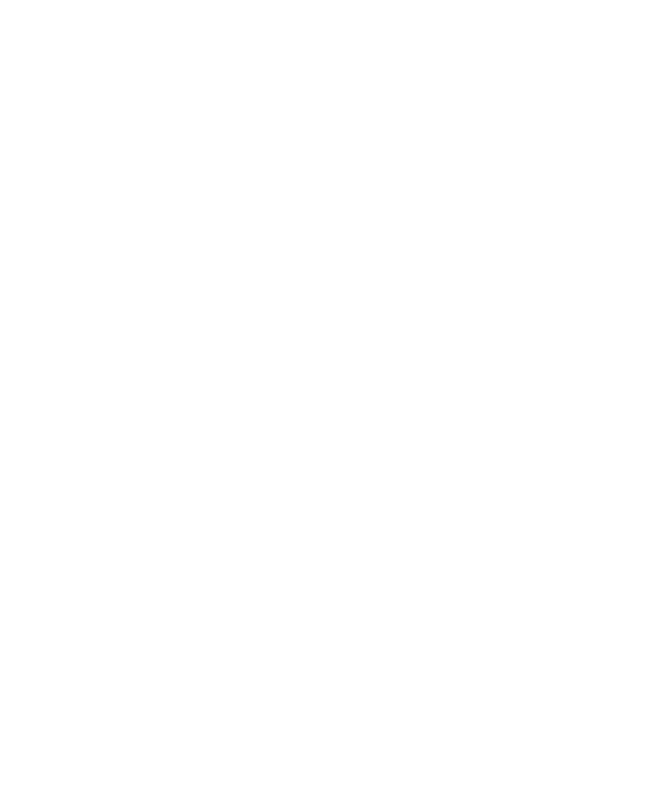
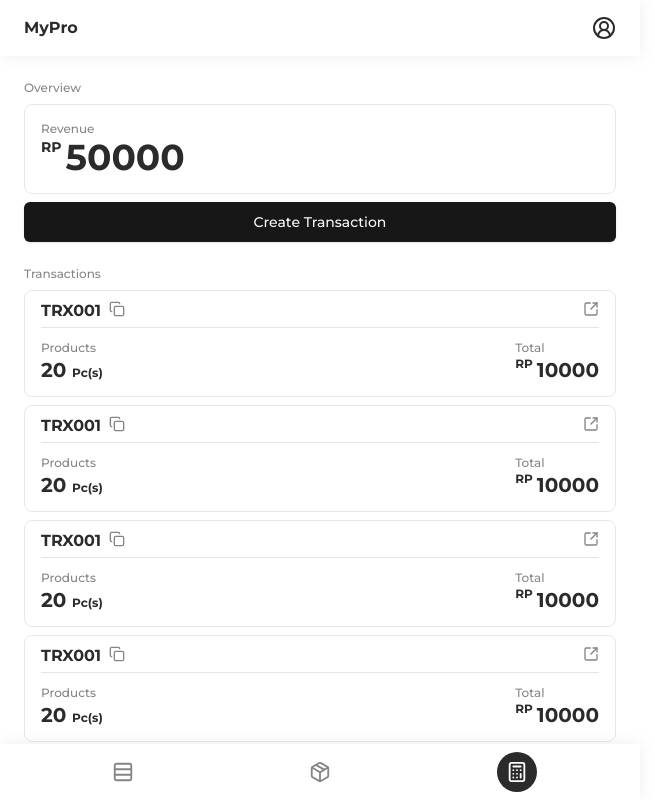
Before and after one commit to arrdix/mypro, a React (Vite) app: page /transaction in a window 1280 px wide. Before the commit this address had no page. Shown: the whole page, without its empty margins (0-655 px from the left). Built offline with nearby package versions, Linux system fonts and the light colour scheme.

Commit message:
feat(transaction): create transaction layout

```diff
--- a/src/App.tsx
+++ b/src/App.tsx
@@ -1,6 +1,8 @@
 import { Layout } from '@/layout/layout'
 import { Inventory } from '@/pages/inventory'
 import { Product } from '@/pages/product'
+import { Transaction } from '@/pages/transaction'
+import { TransactionDetail } from '@/pages/transaction-detail'
 import { Route, Routes } from 'react-router-dom'
 
 function App(): JSX.Element {
@@ -9,6 +11,8 @@
             <Route path="/" element={<Layout />}>
                 <Route index element={<Inventory />} />
                 <Route path="product" element={<Product />} />
+                <Route path="transaction" element={<Transaction />} />
+                <Route path="transaction/:id" element={<TransactionDetail />} />
             </Route>
         </Routes>
     )
--- /dev/null
+++ b/src/components/transaction/transaction-card.tsx
@@ -0,0 +1,47 @@
+import { Button } from '@/components/ui/button'
+import { Separator } from '@/components/ui/separator'
+import { Copy, SquareArrowOutUpRight } from 'lucide-react'
+import { Link } from 'react-router-dom'
+
+export function TransactionCard(): JSX.Element {
+    function copyCode(): void {
+        navigator.clipboard.writeText('TRX001')
+    }
+    return (
+        <div className="flex flex-col border rounded-lg px-4">
+            <div className="flex justify-between items-center">
+                <div className="flex items-center">
+                    <p className="font-bold pt-2 pb-1">TRX001</p>
+                    <Button
+                        variant="ghost"
+                        className="text-muted hover:bg-transparent px-2"
+                        onClick={copyCode}
+                    >
+                        <Copy />
+                    </Button>
+                </div>
+                <Button variant="ghost" className="text-muted hover:bg-transparent pr-0">
+                    <Link to={`/transaction/TRX001`}>
+                        <SquareArrowOutUpRight />
+                    </Link>
+                </Button>
+            </div>
+            <Separator />
+            <div className="flex justify-between py-3">
+                <div className="flex flex-col">
+                    <p className="text-xs text-muted">Products</p>
+                    <p className="text-xl font-bold">
+                        20 <span className="text-xs">Pc(s)</span>
+                    </p>
+                </div>
+                <div className="flex flex-col">
+                    <p className="text-xs text-muted">Total</p>
+                    <div className="flex gap-1">
+                        <p className="text-xs font-bold">RP</p>
+                        <p className="text-xl font-bold">10000</p>
+                    </div>
+                </div>
+            </div>
+        </div>
+    )
+}
--- /dev/null
+++ b/src/components/transaction/transaction-overview.tsx
@@ -0,0 +1,17 @@
+import { Button } from '@/components/ui/button'
+
+export function TransactionOverview(): JSX.Element {
+    return (
+        <div className="flex flex-col gap-2">
+            <p className="text-xs text-muted">Overview</p>
+            <div className="flex flex-col border rounded-lg p-4">
+                <p className="text-xs text-muted">Revenue</p>
+                <div className="flex gap-1">
+                    <p className="text-sm font-bold">RP</p>
+                    <p className="text-4xl font-bold">50000</p>
+                </div>
+            </div>
+            <Button size="lg">Create Transaction</Button>
+        </div>
+    )
+}
--- /dev/null
+++ b/src/components/ui/table.tsx
@@ -0,0 +1,120 @@
+import * as React from "react"
+
+import { cn } from "@/lib/utils"
+
+const Table = React.forwardRef<
+  HTMLTableElement,
+  React.HTMLAttributes<HTMLTableElement>
+>(({ className, ...props }, ref) => (
+  <div className="relative w-full overflow-auto">
+    <table
+      ref={ref}
+      className={cn("w-full caption-bottom text-sm", className)}
+      {...props}
+    />
+  </div>
+))
+Table.displayName = "Table"
+
+const TableHeader = React.forwardRef<
+  HTMLTableSectionElement,
+  React.HTMLAttributes<HTMLTableSectionElement>
+>(({ className, ...props }, ref) => (
+  <thead ref={ref} className={cn("[&_tr]:border-b", className)} {...props} />
+))
+TableHeader.displayName = "TableHeader"
+
+const TableBody = React.forwardRef<
+  HTMLTableSectionElement,
+  React.HTMLAttributes<HTMLTableSectionElement>
+>(({ className, ...props }, ref) => (
+  <tbody
+    ref={ref}
+    className={cn("[&_tr:last-child]:border-0", className)}
+    {...props}
+  />
+))
+TableBody.displayName = "TableBody"
+
+const TableFooter = React.forwardRef<
+  HTMLTableSectionElement,
+  React.HTMLAttributes<HTMLTableSectionElement>
+>(({ className, ...props }, ref) => (
+  <tfoot
+    ref={ref}
+    className={cn(
+      "border-t bg-neutral-100/50 font-medium [&>tr]:last:border-b-0 dark:bg-neutral-800/50",
+      className
+    )}
+    {...props}
+  />
+))
+TableFooter.displayName = "TableFooter"
+
+const TableRow = React.forwardRef<
+  HTMLTableRowElement,
+  React.HTMLAttributes<HTMLTableRowElement>
+>(({ className, ...props }, ref) => (
+  <tr
+    ref={ref}
+    className={cn(
+      "border-b transition-colors hover:bg-neutral-100/50 data-[state=selected]:bg-neutral-100 dark:hover:bg-neutral-800/50 dark:data-[state=selected]:bg-neutral-800",
+      className
+    )}
+    {...props}
+  />
+))
+TableRow.displayName = "TableRow"
+
+const TableHead = React.forwardRef<
+  HTMLTableCellElement,
+  React.ThHTMLAttributes<HTMLTableCellElement>
+>(({ className, ...props }, ref) => (
+  <th
+    ref={ref}
+    className={cn(
+      "h-10 px-2 text-left align-middle font-medium text-neutral-500 [&:has([role=checkbox])]:pr-0 [&>[role=checkbox]]:translate-y-[2px] dark:text-neutral-400",
+      className
+    )}
+    {...props}
+  />
+))
+TableHead.displayName = "TableHead"
+
+const TableCell = React.forwardRef<
+  HTMLTableCellElement,
+  React.TdHTMLAttributes<HTMLTableCellElement>
+>(({ className, ...props }, ref) => (
+  <td
+    ref={ref}
+    className={cn(
+      "p-2 align-middle [&:has([role=checkbox])]:pr-0 [&>[role=checkbox]]:translate-y-[2px]",
+      className
+    )}
+    {...props}
+  />
+))
+TableCell.displayName = "TableCell"
+
+const TableCaption = React.forwardRef<
+  HTMLTableCaptionElement,
+  React.HTMLAttributes<HTMLTableCaptionElement>
+>(({ className, ...props }, ref) => (
+  <caption
+    ref={ref}
+    className={cn("mt-4 text-sm text-neutral-500 dark:text-neutral-400", className)}
+    {...props}
+  />
+))
+TableCaption.displayName = "TableCaption"
+
+export {
+  Table,
+  TableHeader,
+  TableBody,
+  TableFooter,
+  TableHead,
+  TableRow,
+  TableCell,
+  TableCaption,
+}
--- /dev/null
+++ b/src/pages/transaction-detail.tsx
@@ -0,0 +1,66 @@
+import { useNavigate, useParams } from 'react-router-dom'
+import { Button } from '@/components/ui/button'
+import {
+    Table,
+    TableBody,
+    TableCell,
+    TableHead,
+    TableHeader,
+    TableRow,
+} from '@/components/ui/table'
+
+export function TransactionDetail(): JSX.Element {
+    const { id } = useParams()
+    const navigate = useNavigate()
+
+    if (id === 'TRX001')
+        return (
+            <div className="flex flex-col gap-2">
+                <p className="text-xs text-muted">Transaction Detail</p>
+                <div className="flex flex-col border rounded-lg px-4">
+                    <p className="font-bold pt-3 pb-1 px-2">{id}</p>
+                    <div className="flex flex-col gap-2 pb-3">
+                        <Table>
+                            <TableHeader>
+                                <TableRow>
+                                    <TableHead className="text-xs">Qty</TableHead>
+                                    <TableHead className="text-xs">Product</TableHead>
+                                    <TableHead className="text-xs">Price</TableHead>
+                                    <TableHead className="text-xs text-right">Subtotal</TableHead>
+                                </TableRow>
+                            </TableHeader>
+                            <TableBody>
+                                <TableRow>
+                                    <TableCell>10</TableCell>
+                                    <TableCell>Mangga</TableCell>
+                                    <TableCell>10000</TableCell>
+                                    <TableCell className="text-right">100000</TableCell>
+                                </TableRow>
+                                <TableRow>
+                                    <TableCell>10</TableCell>
+                                    <TableCell>Mangga</TableCell>
+                                    <TableCell>10000</TableCell>
+                                    <TableCell className="text-right">100000</TableCell>
+                                </TableRow>
+                            </TableBody>
+                        </Table>
+                        <div className="flex justify-between items-center px-2 py-2">
+                            <p className="font-bold">Grand Total</p>
+                            <div className="flex gap-1">
+                                <p className="text-xs font-bold">RP</p>
+                                <p className="font-bold">1000000</p>
+                            </div>
+                        </div>
+                    </div>
+                </div>
+                <div className="flex justify-between gap-2 mt-1">
+                    <Button variant="ghost" className="w-1/2" onClick={() => navigate(-1)}>
+                        Back
+                    </Button>
+                    <Button className="w-1/2">Print</Button>
+                </div>
+            </div>
+        )
+
+    return <h1>x</h1>
+}
--- /dev/null
+++ b/src/pages/transaction.tsx
@@ -0,0 +1,14 @@
+import { TransactionCard } from '@/components/transaction/transaction-card'
+import { TransactionOverview } from '@/components/transaction/transaction-overview'
+
+export function Transaction(): JSX.Element {
+    return (
+        <div className="flex flex-col gap-6">
+            <TransactionOverview />
+            <div className="flex flex-col gap-2">
+                <p className="text-xs text-muted">Transactions</p>
+                {Array.from([1, 2, 3, 4].map((i) => <TransactionCard key={i} />))}
+            </div>
+        </div>
+    )
+}
```
